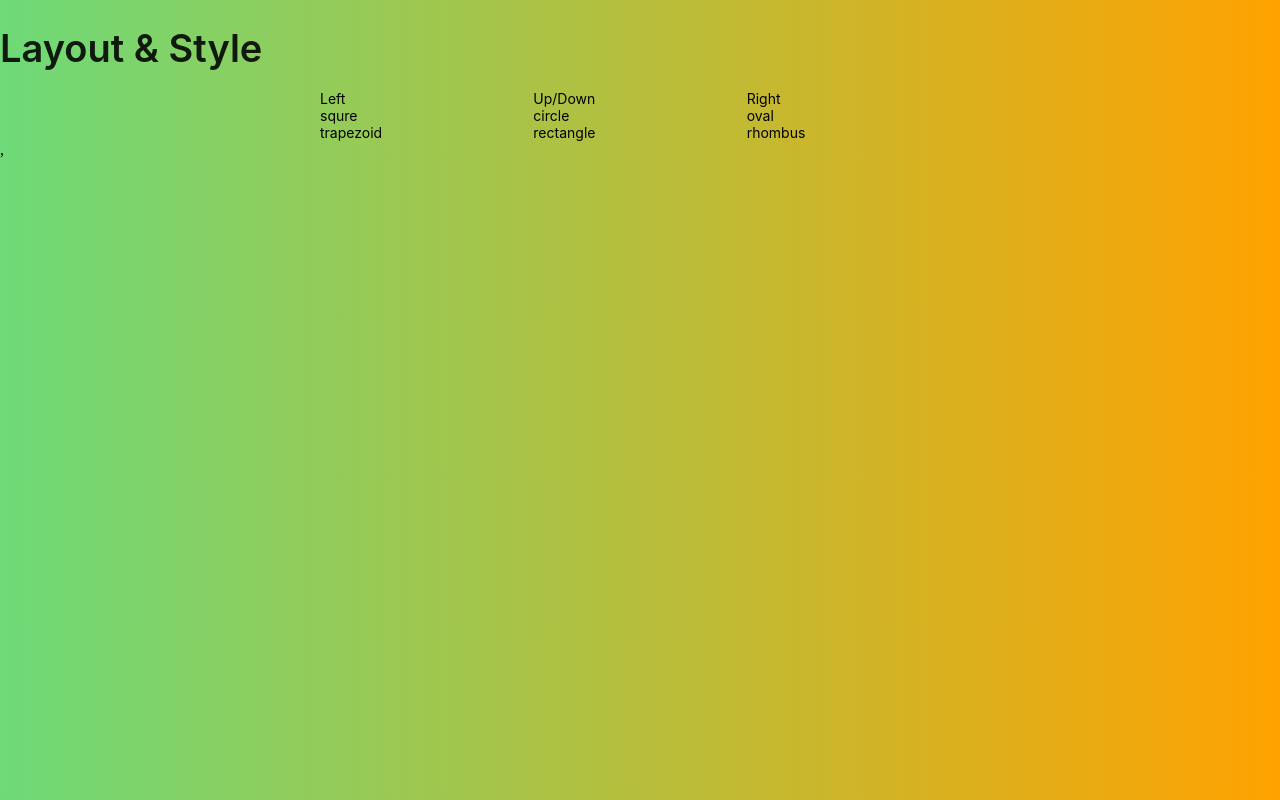
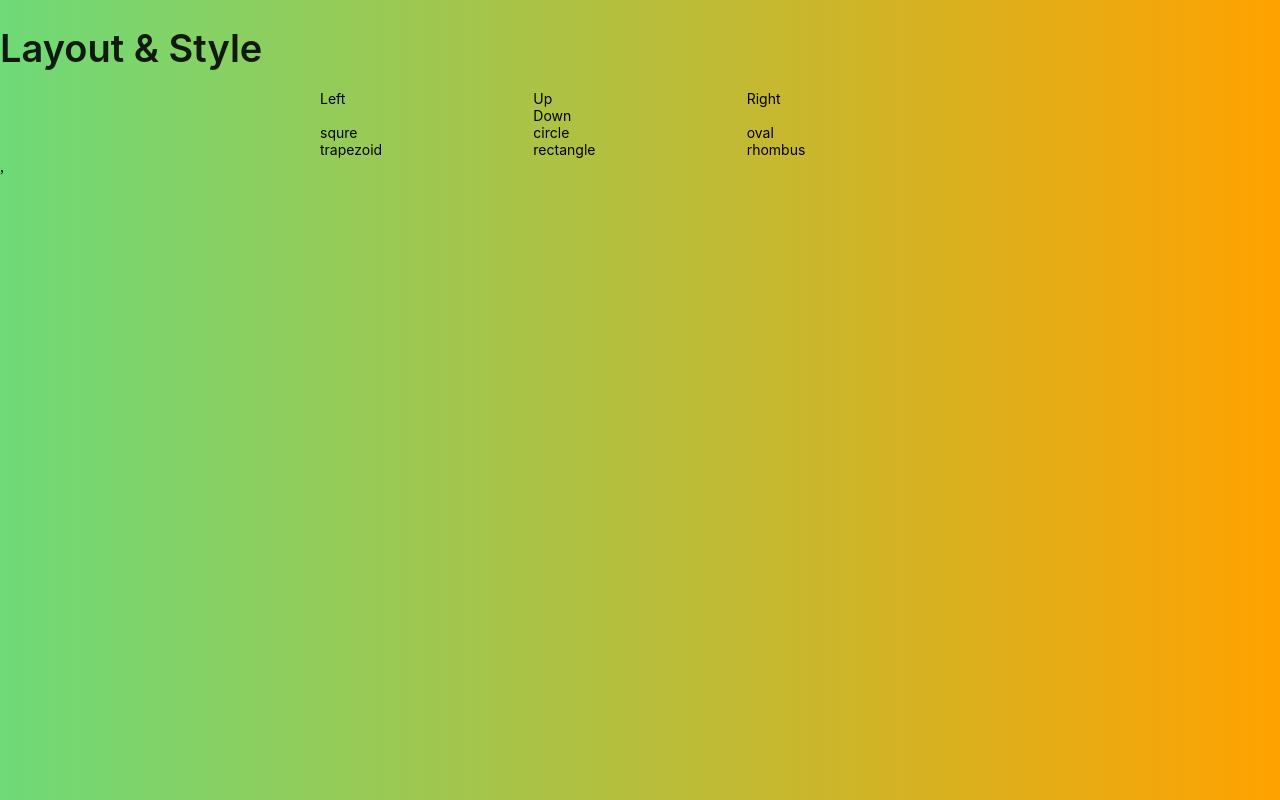
Before and after one commit to waramity/swift-dynamics-interview-test, a React (Create React App) app: page /test-1 in a window 1280 px wide. Built offline with nearby package versions, Linux system fonts and the light colour scheme.

Commit message:
add simple up/down btn function

```diff
--- a/src/components/Test1/Test1.tsx
+++ b/src/components/Test1/Test1.tsx
@@ -30,12 +30,18 @@ const Test1: React.FC<Test1Props> = (props) => {
     },
     Up: () => {
       console.log('Up button clicked');
+      const newShapes = [shapes[1], shapes[0]];
+      console.log(newShapes)
+      setShapes(newShapes);
+
     },
     Down: () => {
       console.log('Down button clicked');
+      const newShapes = [shapes[1], shapes[0]];
+      console.log(newShapes)
+      setShapes(newShapes);
     },
     Right: () => {
-      console.log('Right button clicked');
       const flattenedShapes = shapes.flat();
       const removedShape: string = flattenedShapes.pop()!;
       flattenedShapes.unshift(removedShape);
@@ -46,18 +52,6 @@ const Test1: React.FC<Test1Props> = (props) => {
 
       setShapes(newShapes);
     },
-  };
-
-  const popShapes = () => {
-    const flattenedShapes = shapes.flat();
-    console.log(flattenedShapes)
-    flattenedShapes.shift();
-    const newShapes = [];
-    while (flattenedShapes.length > 0) {
-      newShapes.push(flattenedShapes.splice(0, initialShapes[0].length));
-    }
-
-    setShapes(newShapes);
   };
 
 
@@ -85,17 +79,23 @@ const Test1: React.FC<Test1Props> = (props) => {
             className={`Controller-col ${Array.isArray(column) ? 'combined-col' : ''} ${
               Array.isArray(column) ? 'combined-btn' : column.toLowerCase() + '-btn'
             }`}
-            // onClick={buttonFunctions[column]}
             onClick={() => {
-            if (Array.isArray(column)) {
-              column.forEach((button) => buttonFunctions[button]());
-            } else {
+            if (!Array.isArray(column)) {
               buttonFunctions[column]();
-            }
-          }}
+            }           }}
           >
-            {Array.isArray(column) ? column.join('/') : column}
-          </Col>
+         {Array.isArray(column) ? (
+            column.map((button) => (
+              <div key={button} onClick={() => {
+               buttonFunctions[button]();
+              }}>
+                {button}
+              </div>
+            ))
+          ) : (
+            column
+          )}
+        </Col>
         ))}
         </Row>
 
```
